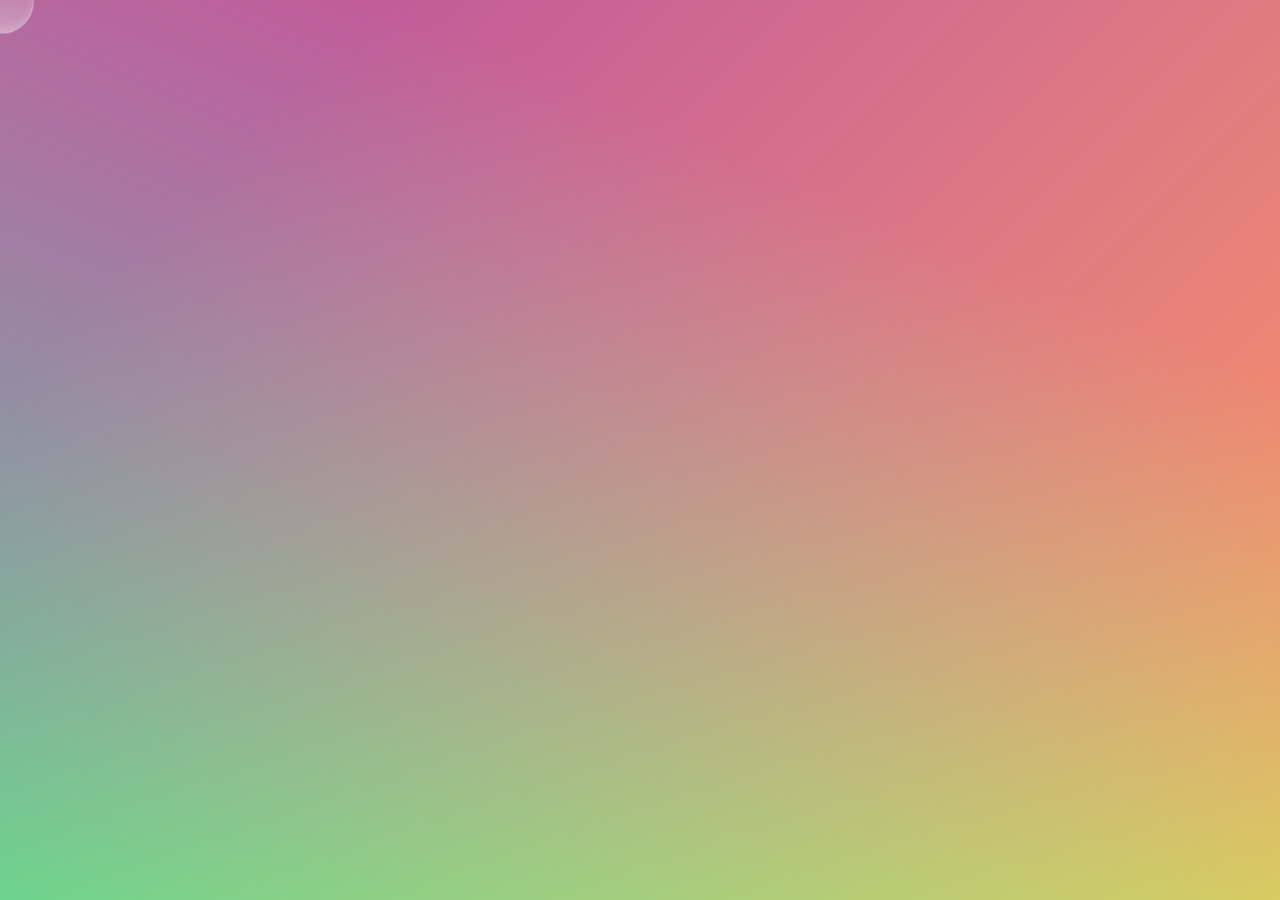
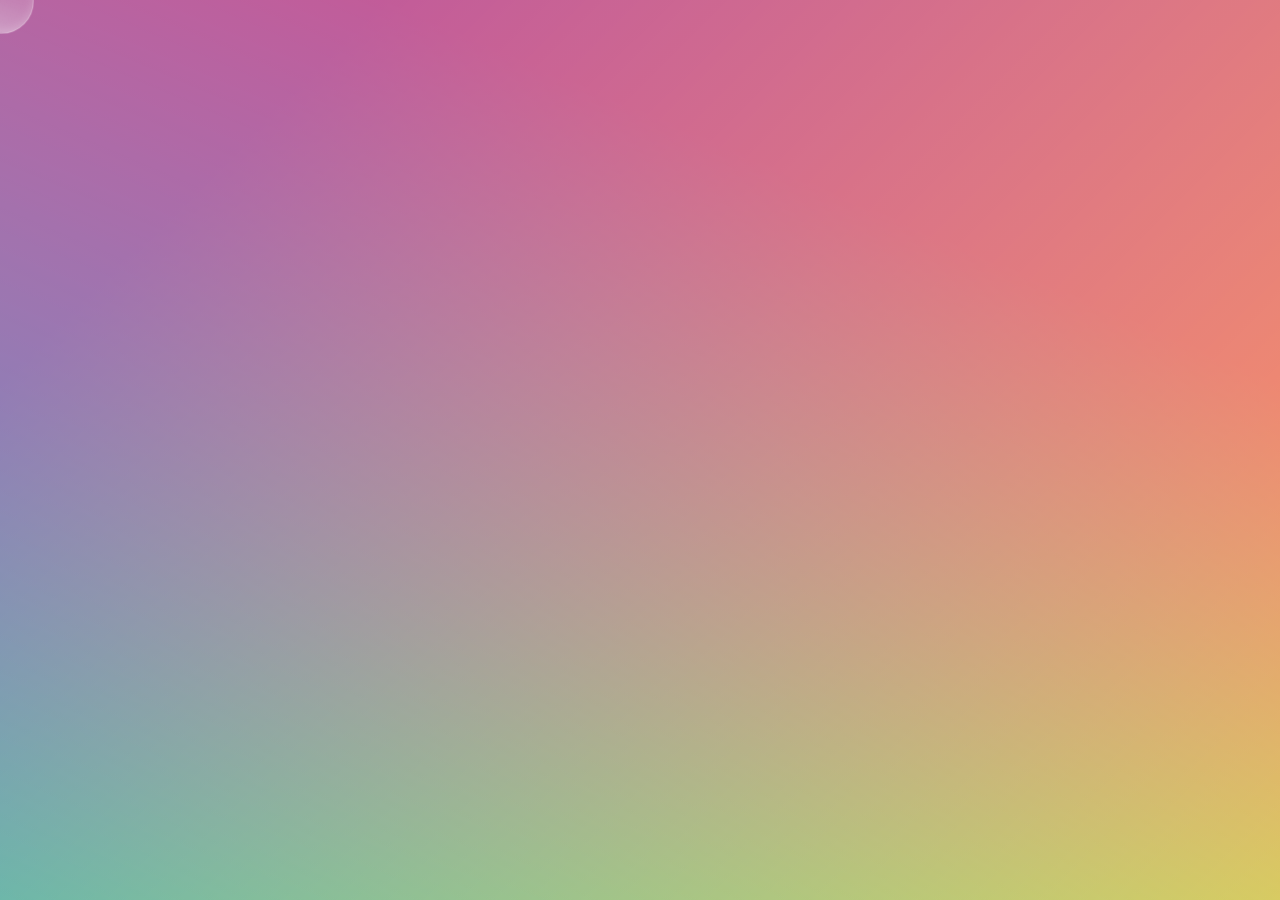
Before and after one commit to ubuwaits/bokehdelic, a Jekyll site: the page built from index.html, in a window 1280 px wide. Built offline with Jekyll 4.4.1, drawn with Linux system fonts in a browser that asks for light colours; nearby versions of some CDN libraries.

Commit message:
Tweaks to background display.

```diff
--- a/stylesheets/application.css
+++ b/stylesheets/application.css
@@ -109,11 +109,11 @@ div#first {
 
 div#second {
   background: -webkit-gradient(linear, 30% 0%, 0% 100%, from(rgba(255, 255, 255, 0)), to(rgba(0, 255, 0, 0.4)));
-  z-index: 3; }
+  z-index: 2; }
 
 div#third {
   background: -webkit-gradient(linear, 30% 0%, 100% 100%, from(rgba(0, 0, 255, 0.4)), to(rgba(255, 255, 255, 0)));
-  z-index: 2; }
+  z-index: 3; }
 
 div#fourth {
   background: -webkit-gradient(linear, 30% 0%, 100% 100%, from(rgba(255, 255, 255, 0)), to(rgba(255, 255, 0, 0.4)));
--- a/stylesheets/scss/application.scss
+++ b/stylesheets/scss/application.scss
@@ -67,12 +67,12 @@ div#first {
 
 div#second {
   background: -webkit-gradient(linear, 30% 0%, 0% 100%, from(rgba(255, 255, 255, 0)), to(rgba(0, 255, 0, 0.4)));
-  z-index: 3;
+  z-index: 2;
 }
 
 div#third {
   background: -webkit-gradient(linear, 30% 0%, 100% 100%, from(rgba(0, 0, 255, 0.4)), to(rgba(255, 255, 255, 0)));
-  z-index: 2;
+  z-index: 3;
 }
 
 div#fourth {
```
